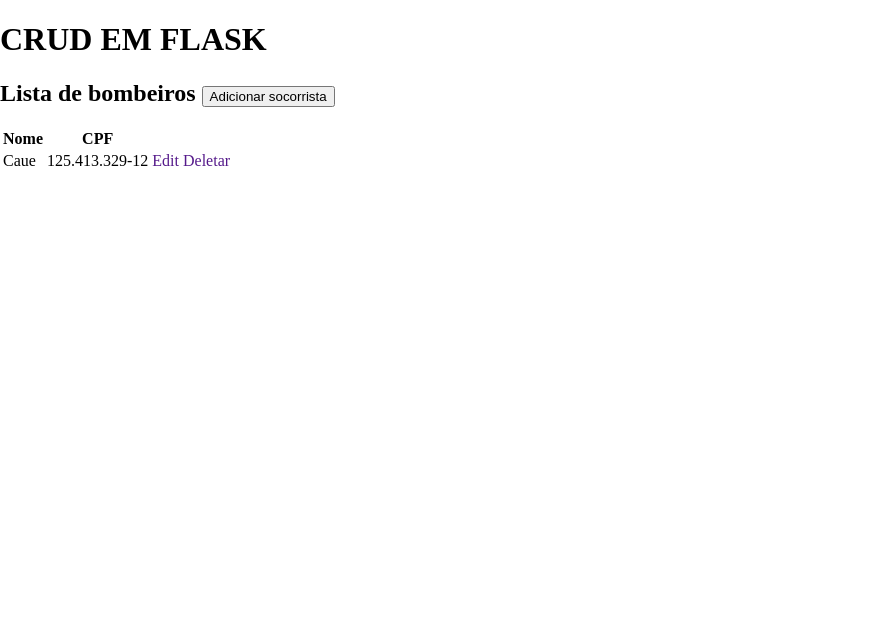
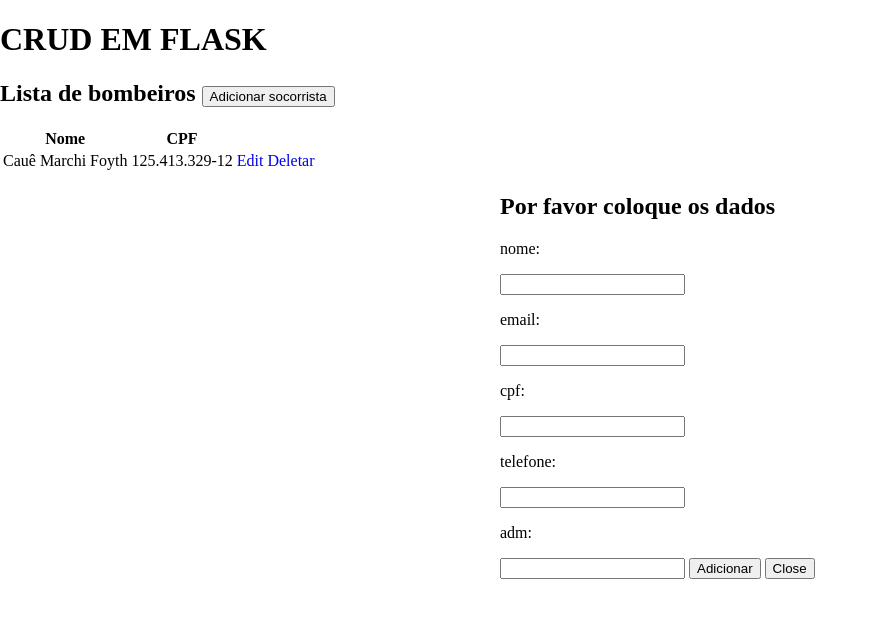
Before and after one commit to CaueFoyth/NOAR, a Flask app: page /adm in a window 1280 px wide. Shown: the top 618 px of the page, without its empty margins (0-877 px from the left). Run offline with Flask 3, Linux system fonts and the light colour scheme; a user stored in the database is signed in; data comes from the database, SQL or seed files in the repository; some libraries are stand-ins or nearby versions.

Commit message:
Add e dados

```diff
--- a/main.py
+++ b/main.py
@@ -23,18 +23,19 @@ def login():
     if request.method == "POST":
         cpf = request.form['cpf']
         senha = request.form['senha']
+
         if cpf == '' or senha == '':
             return render_template('index.html', message="Informe os dados")
         else:
             cursor = mysql.connection.cursor(MySQLdb.cursors.DictCursor)
-            cursor.execute('SELECT * FROM login WHERE cpf_sos = % s AND senha_sos = % s', (cpf,senha))
+            cursor.execute('SELECT * FROM login WHERE cpf = % s AND senha = % s', (cpf,senha))
             user = cursor.fetchone()
             if user:
                 session['logado'] = True
                 # session['id_sos'] = user['id_sos']
                 # session['nome_sos'] = user['nome_sos']
                 # session['email_sos'] = user['email_sos']
-                # session['adm'] = user['adm']
+                session['adm'] = user['adm']
                 if user['adm'] == 1:
                     return redirect(url_for("adm"))
                 return "cuzinho gostoso"
@@ -45,8 +46,28 @@ def login():
 @app.route('/adm', methods=["POST" , "GET"])
 def adm():
     if 'logado' in session:
-        return render_template("adm.html")
+        if session['adm'] == 1:
+            cursor = mysql.connection.cursor()
+            cursor.execute("SELECT * FROM login")
+            data = cursor.fetchall()
+            cursor.close()
+            return render_template("adm.html", login = data)
+        return redirect(url_for("index"))
     return redirect(url_for("index"))
+
+@app.route('/adicionar', methods=["POST", "GET"])
+def adicionar():
+    if request.method == "POST":
+            cpf2 = request.form['cpf']
+            adm2 = request.form['adm']
+            nome2 = request.form['nome']
+            email2 = request.form['email']
+            telefone2 = request.form['telefone']
+
+            cursor = mysql.connection.cursor(MySQLdb.cursors.DictCursor)
+            cursor.execute("INSERT INTO login (cpf, adm, nome, email, telefone) VALUES (%s, %s, %s, %s, %s)", (cpf2, adm2, nome2, email2, telefone2))
+            mysql.connection.commit()
+            return redirect(url_for("adm"))
 
 
 if __name__ == '__main__':
--- a/templates/adm.html
+++ b/templates/adm.html
@@ -7,6 +7,16 @@
     <link rel="stylesheet" href="../static/style.css">
     <link rel="icon" href="../static/img/noar_pequena.png">
     <title>NOAR</title>
+    <style>
+        .orelha
+        {
+            margin-left: 500px;
+            width: 500px;
+            display: flex;
+            flex-direction: column;
+            justify-content: center;
+        }
+    </style>
 </head>
 <body>
     {% block body %}
@@ -21,18 +31,38 @@
             <th>CPF</th>
         </tr>
 
+        {% for row in login %}
         <tr>
-
-            <td>Caue </td>
-            <td>125.413.329-12</td>
+            <td>{{row.4}}</td>
+            <td>{{row.1}}</td>
 
             <td>
-                <a href="" data-toggle="modal" data-target="#modaledit">Edit</a>
-                <a href="" onclick="return confirm('Você tem certeza?')">Deletar</a>
+                <a href="/update/{{ row.0 }}" data-toggle="modal" data-target="#modaledit">Edit</a>
+                <a href="/delete/{{ row.0 }}" onclick="return confirm('Você tem certeza?')">Deletar</a>
             </td>
         </tr>
 
+        {% endfor  %}
+
     </table>
+
+    <div class="orelha">
+        <form action="/adicionar" method="post">
+        <h2>Por favor coloque os dados</h2>
+        <p>nome:</p>
+        <input name="nome" type="text">
+        <p>email:</p>
+        <input name="email" type="text">
+        <p>cpf:</p>
+        <input name="cpf" type="text">
+        <p>telefone:</p>
+        <input name="telefone" type="text">
+        <p>adm:</p>
+        <input name="adm" type="text">
+        <button type="submit">Adicionar</button>
+        <button>Close</button>
+        </form>
+    </div>
 
 
 
```
